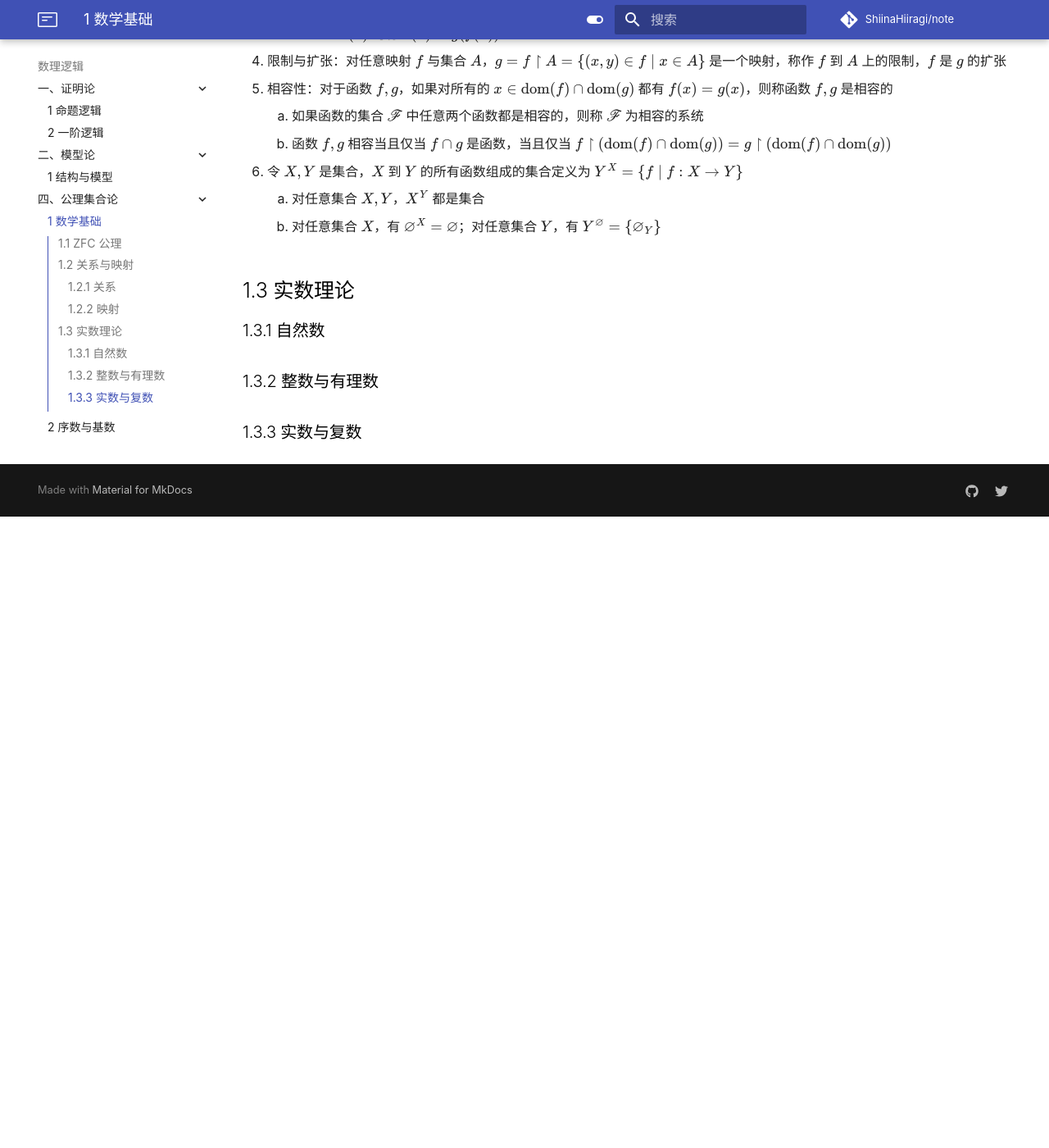
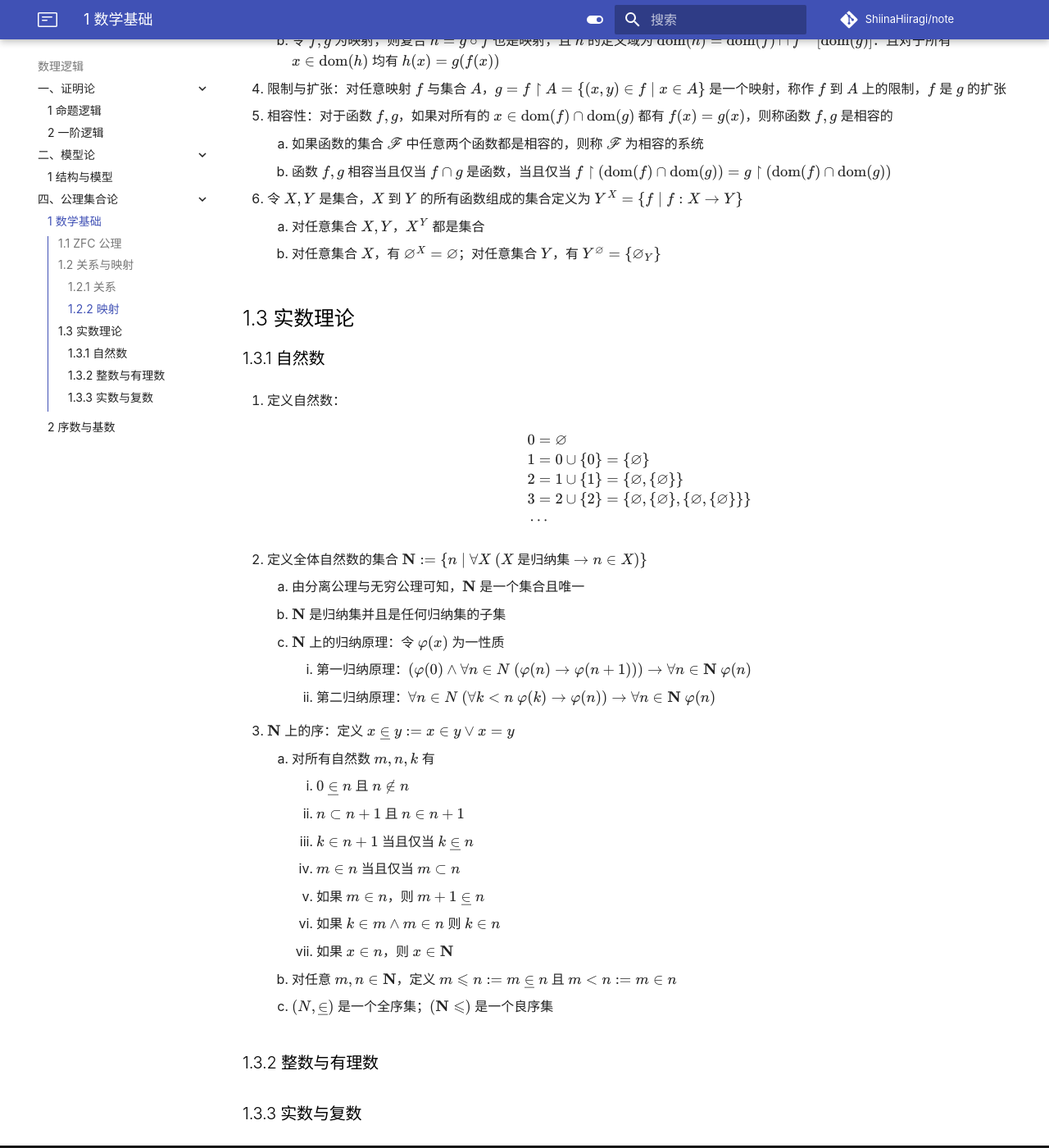
Before and after one commit to ShiinaHiiragi/note, an MkDocs documentation site: the page built from docs/logic/set/zfc.md, in a window 1280 px wide and 1400 px high, scrolled down 8238 px. Shown: the whole window at 82% size. Built offline with MkDocs 1.6.1 and Material for MkDocs 9.7.7, drawn with Linux system fonts in a browser that asks for light colours; comment, search, counter and statistics services are not loaded; before the commit the page ends 8868 px from its top, so only the background shows below that; some of the changed text lies outside the part shown.

Commit message:
change period

```diff
--- a/docs/logic/set/zfc.md
+++ b/docs/logic/set/zfc.md
@@ -74,6 +74,7 @@
 
         1. 后继：对任意集合 $x$，记 $x$ 的后继 $S(x) = x \cup \{x\}$
         2. 无穷公理保证了 $\left\{\varnothing, \left\{\varnothing\right\}, \left\{\varnothing, \left\{\varnothing\right\}\right\}, \cdots\right\} \subseteq X$ 是一个集合
+        3. 归纳集：如果集合 $X$ 有 $\varnothing \in X \wedge \forall x \ (x \in X \to S(x) \in X)$，则称 $X$ 为归纳集
 
     8. 正则公理（$\text{Fnd}$）：对任一集合 $x \neq \varnothing$，存在 $y \in x$ 使得 $y \cap x = \varnothing$
 
@@ -293,6 +294,35 @@
 
 ## 1.3 实数理论
 ### 1.3.1 自然数
+1. 定义自然数：
+
+    $$
+    \begin{aligned}
+    & 0 = \varnothing \\
+    & 1 = 0 \cup \{0\} = \{\varnothing\} \\
+    & 2 = 1 \cup \{1\} = \{\varnothing, \{\varnothing\}\} \\
+    & 3 = 2 \cup \{2\} = \{\varnothing, \{\varnothing\}, \{\varnothing, \{\varnothing\}\}\} \\
+    & \cdots
+    \end{aligned}
+    $$
+
+2. 定义全体自然数的集合 $\mathbf N := \{n \mid \forall X \ (X$ 是归纳集 $\to n \in X)\}$
+    1. 由分离公理与无穷公理可知，$\mathbf N$ 是一个集合且唯一
+    2. $\mathbf N$ 是归纳集并且是任何归纳集的子集
+    3. $\mathbf N$ 上的归纳原理：令 $\varphi(x)$ 为一性质
+        1. 第一归纳原理：$(\varphi(0) \wedge \forall n \in N \ (\varphi(n) \to \varphi(n + 1))) \to \forall n \in \mathbf N \ \varphi(n)$
+        2. 第二归纳原理：$\forall n \in N \ (\forall k < n \ \varphi(k) \to \varphi(n)) \to \forall n \in \mathbf N \ \varphi(n)$
+3. $\mathbf N$ 上的序：定义 $x \underline\in y := x \in y \vee x = y$
+    1. 对所有自然数 $m, n, k$ 有
+        1. $0 \underline\in n$ 且 $n \notin n$
+        2. $n \subset n + 1$ 且 $n \in n + 1$
+        3. $k \in n + 1$ 当且仅当 $k \underline\in n$
+        4. $m \in n$ 当且仅当 $m \subset n$
+        5. 如果 $m \in n$，则 $m + 1 \underline\in n$
+        6. 如果 $k \in m \wedge m \in n$ 则 $k \in n$
+        7. 如果 $x \in n$，则 $x \in \mathbf N$
+    2. 对任意 $m, n \in \mathbf N$，定义 $m \leqslant n := m \underline\in n$ 且 $m < n := m \in n$
+    3. $(N, \underline\in)$ 是一个全序集；$(\mathbf N \leqslant)$ 是一个良序集
 
 ### 1.3.2 整数与有理数
 
```
Also changed, not shown: docs/cogn/cogn/psyc.md (+1 -1 lines), docs/math/alg/form.md (+1 -1 lines), docs/math/alg/num.md (+1 -1 lines), docs/meta/logic/truth.md (+2 -2 lines).
